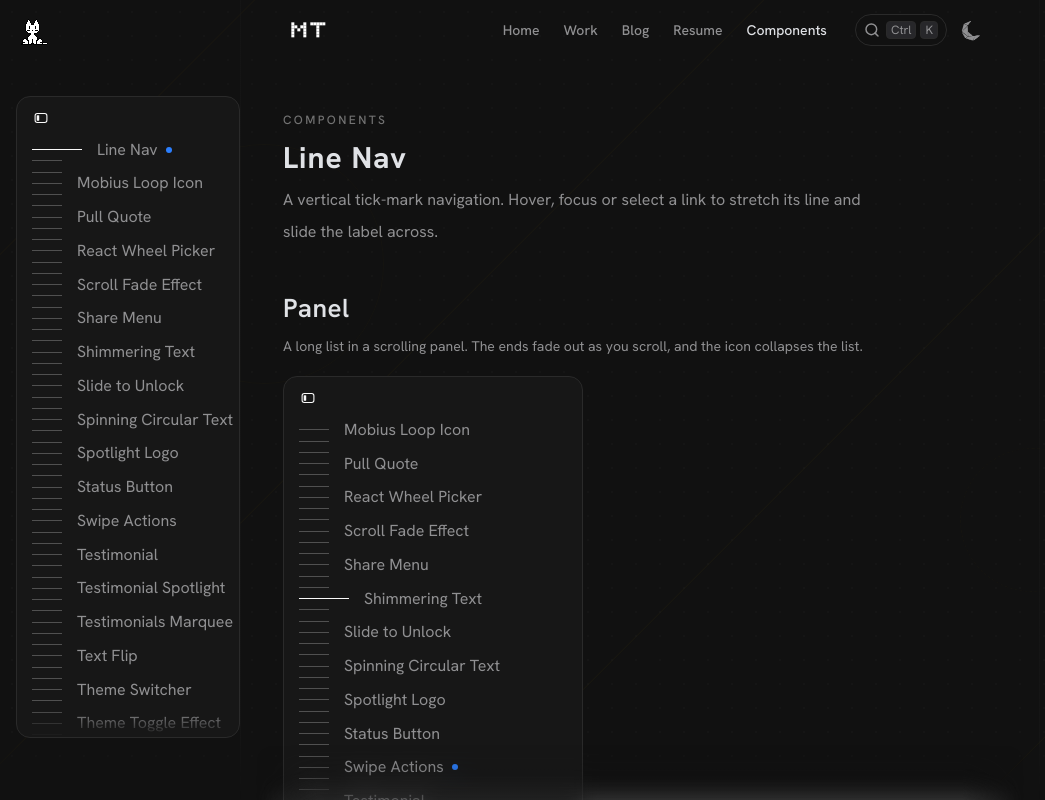
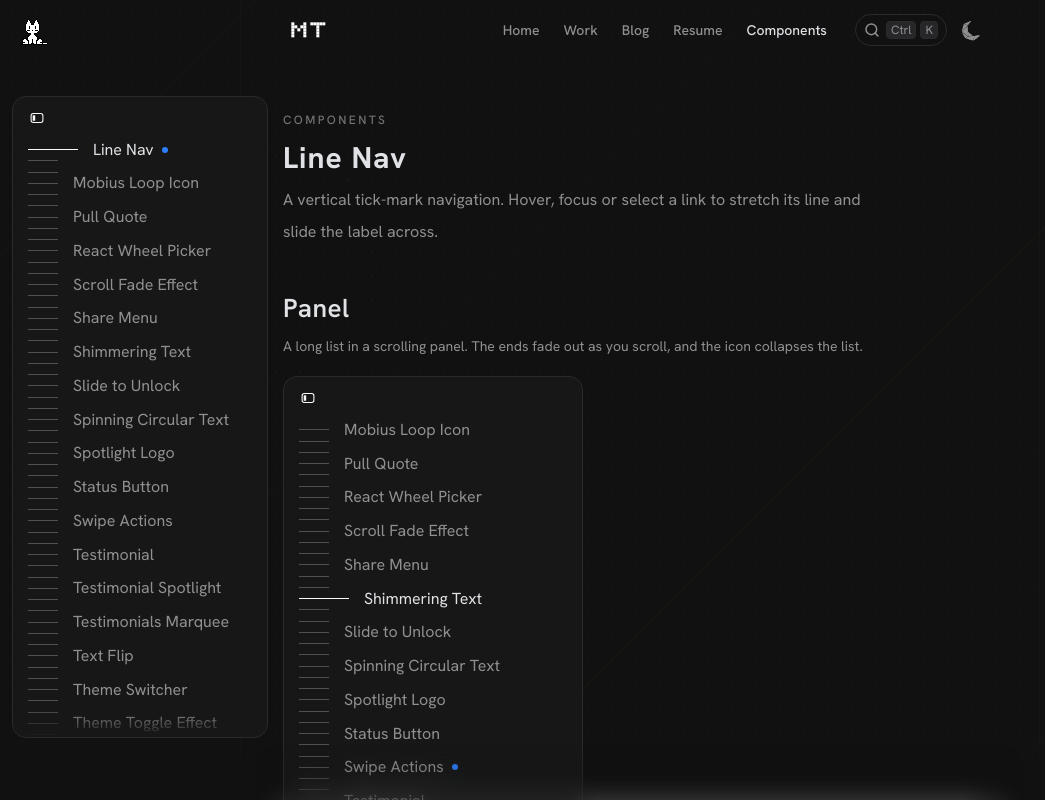
Before and after one commit to meghrajthakre/My-portfolio, a React (Vite) app in the folder frontend/: page /components in a window 1280 px wide. Shown: the top 800 px of the page, without its empty margins (0-1045 px from the left). Built offline with nearby package versions, Linux system fonts and the light colour scheme; no server answers.

Commit message:
feat: update styles for ComponentsSidebar and LineNavItem for improved visual consistency

```diff
--- a/frontend/src/Pages/Components/Components.jsx
+++ b/frontend/src/Pages/Components/Components.jsx
@@ -102,9 +102,9 @@ const Components = () => {
   return (
     <div className="min-h-[70vh] py-8 text-[var(--color-text)] lg:py-12">
       <aside
-        className="mx-auto mb-6 w-full max-w-64 px-4 xl:fixed xl:top-24 xl:z-30 xl:mb-0 xl:w-56 xl:max-w-none xl:px-0"
+        className="mx-auto mb-6 w-full max-w-64 px-4 xl:fixed xl:top-24 xl:z-30 xl:mb-0 xl:w-64 xl:max-w-none xl:px-0"
         style={{
-          left: "max(1rem, calc((100vw - 48rem) / 2 - 15rem))",
+          left: "max(0.75rem, calc((100vw - 48rem) / 2 - 19rem))",
         }}
       >
         <ComponentsSidebar
--- a/frontend/src/components/line-nav.jsx
+++ b/frontend/src/components/line-nav.jsx
@@ -148,7 +148,7 @@ const LineNavItem = memo(function LineNavItem({
           />
         </span>
         <MotionSpan
-          className="flex items-center gap-2 text-base whitespace-nowrap text-muted-foreground transition-[color] ease-out group-hover:text-foreground group-focus-visible:text-foreground group-aria-[current=page]:text-foreground"
+          className="flex items-center gap-2 text-base whitespace-nowrap text-muted-foreground transition-[color] ease-out group-hover:!text-[var(--color-text)] group-focus-visible:!text-[var(--color-text)] group-aria-[current=page]:!text-[var(--color-text)]"
           variants={labelVariants}
           transition={transition}
         >
```
